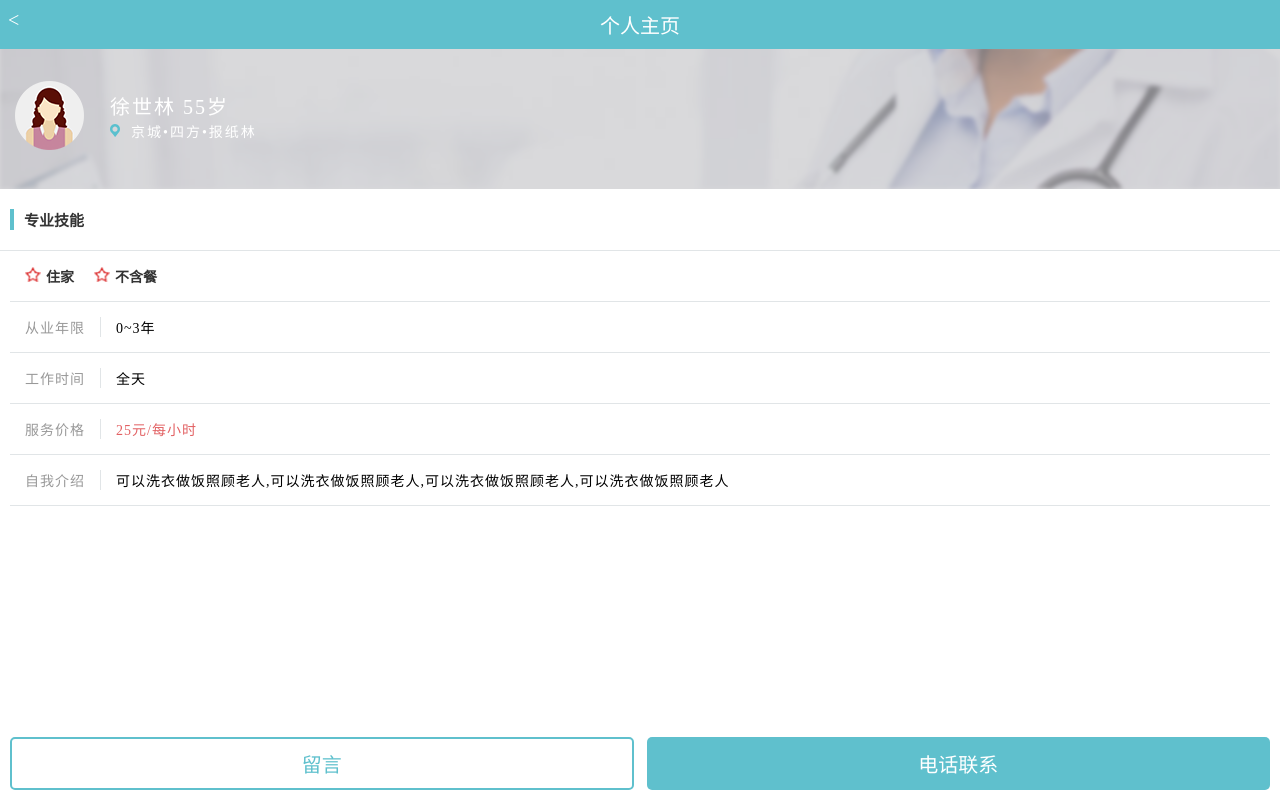
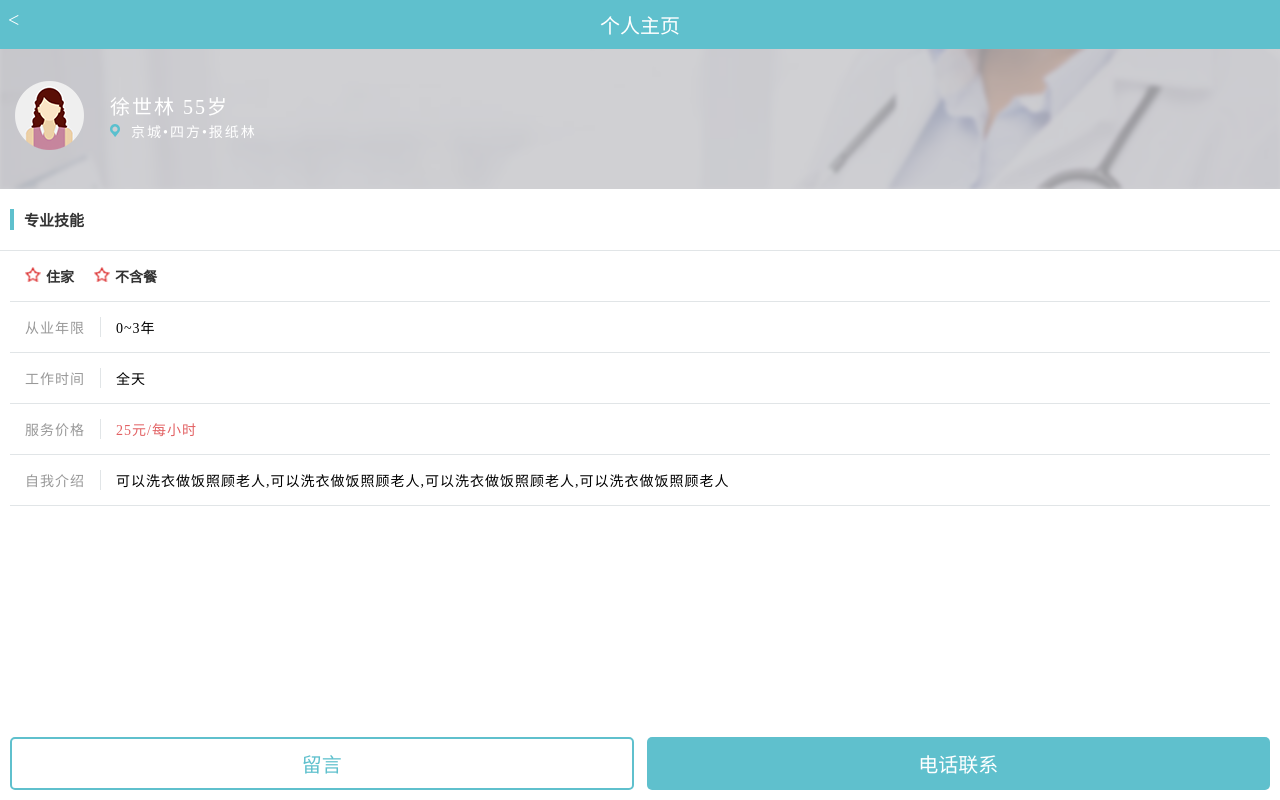
Before and after one commit to hello9102/task, a plain HTML site: page task5/index.html in a window 1280 px wide. Drawn offline with Linux system fonts and the light colour scheme.

Commit message:
护工个人主页

```diff
--- a/task5/css/index.css
+++ b/task5/css/index.css
@@ -44,7 +44,7 @@ main {
 	position: absolute;
 	width: 100%;
 	height: 100%;
-	background: rgba(192,192,196,.6);
+	background: rgba(192,192,196,.75);
 }
 .shade p {
 	position: absolute;
```
